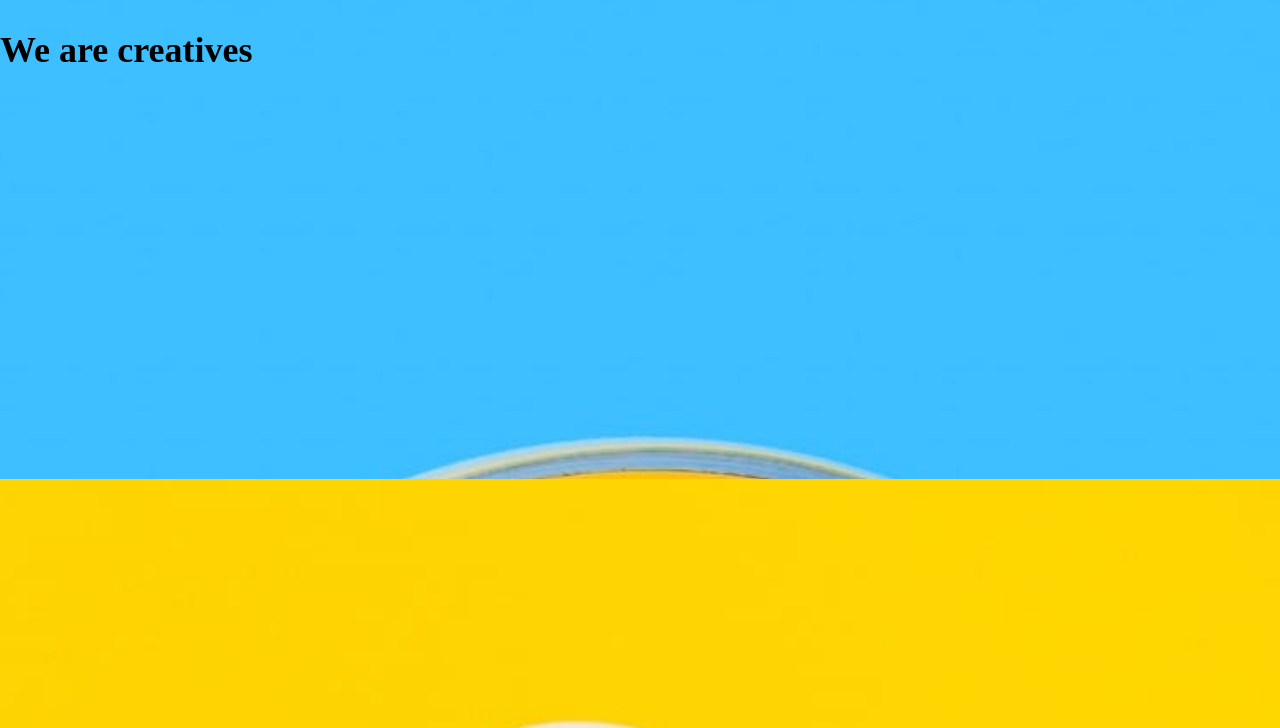
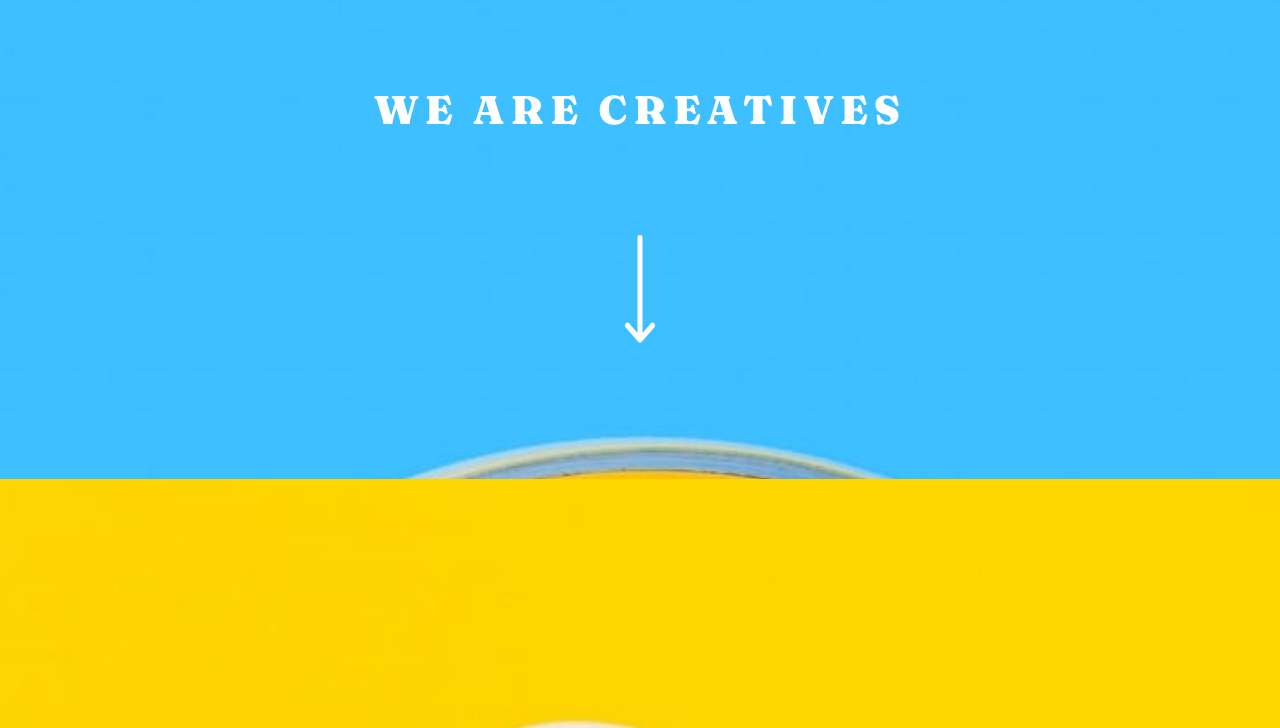
Before and after one commit to RogelioCamargo/sunnyside-agency-landing-page, a plain HTML site: page index.html in a window 1280 px wide. Shown: the part 59-787 px from the top of the page. Drawn offline with Linux system fonts and the light colour scheme.

Commit message:
Complete styling of main header

```diff
--- a/index.html
+++ b/index.html
@@ -19,7 +19,7 @@
       <div class="main-header__wrapper">
         <img class="brand" src="./images/logo.svg" alt="company logo" />
         <img
-          class="icon hamburger-icon"
+          class="hamburger-icon"
           src="./images/icon-hamburger.svg"
           alt="menu icon"
         />
@@ -33,6 +33,11 @@
         </ul>
       </nav>
       <h1>We are creatives</h1>
+      <img
+        class="arrow-icon"
+        src="./images/icon-arrow-down.svg"
+        alt="arrow icon"
+      />
     </header>
     <main>
       <section>
--- a/style.css
+++ b/style.css
@@ -1,3 +1,10 @@
+@import url("https://fonts.googleapis.com/css2?family=Barlow:wght@600&family=Fraunces:wght@700;900&display=swap");
+
+:root {
+  --barlow-font: "Barlow", sans-serif;
+  --fraunces-font: "Fraunces", serif;
+  --white: hsl(0, 0%, 100%);
+}
 *,
 *::before,
 *::after {
@@ -16,9 +23,13 @@ img {
 
 body {
   font-size: 1.8rem;
+  font-family: var(--barlow-font);
 }
 
+/* Main Header */
+
 .main-header {
+	position: relative;
   height: 53.8rem;
   background-image: url("./images/mobile/image-header.jpg");
   background-size: cover;
@@ -26,10 +37,10 @@ body {
 }
 
 .main-header__wrapper {
-	display: flex;
-	align-items: center;
-	justify-content: space-between;
-	padding: 3.2rem 2.4rem;
+  display: flex;
+  align-items: center;
+  justify-content: space-between;
+  padding: 3.2rem 2.4rem;
 }
 
 .brand {
@@ -48,5 +59,29 @@ body {
 }
 
 .main-header__nav {
-	display: none;
+  display: none;
 }
+
+.main-header h1 {
+  position: absolute;
+  left: 50%;
+	transform: translateX(-50%);
+  top: 14.4rem;
+  font-family: var(--fraunces-font);
+  font-size: 4rem;
+  font-weight: 900;
+  line-height: 4.9rem;
+  color: var(--white);
+  text-align: center;
+  text-transform: uppercase;
+  letter-spacing: 0.625rem;
+}
+
+.arrow-icon {
+	height: 10.8rem;
+	width: 3rem;
+	position: absolute;
+	left: 50%;
+	transform: translateX(-50%);
+	top: 29.4rem;
+}
```
